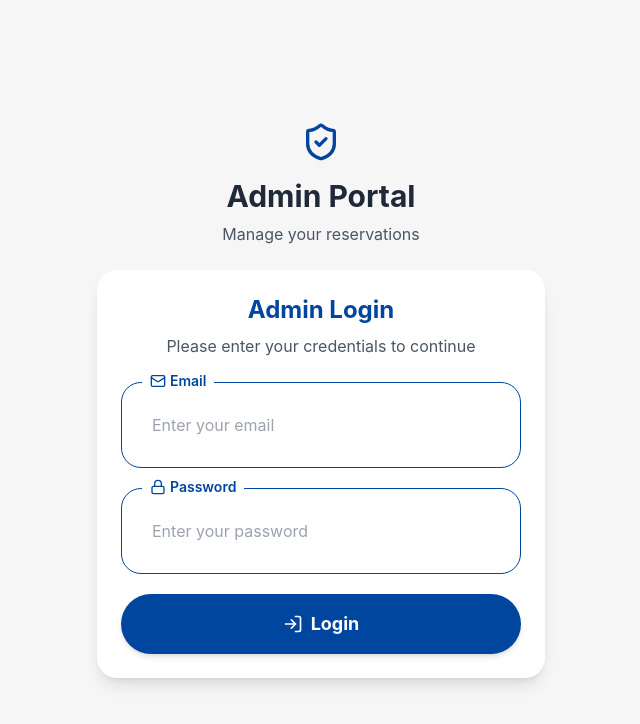
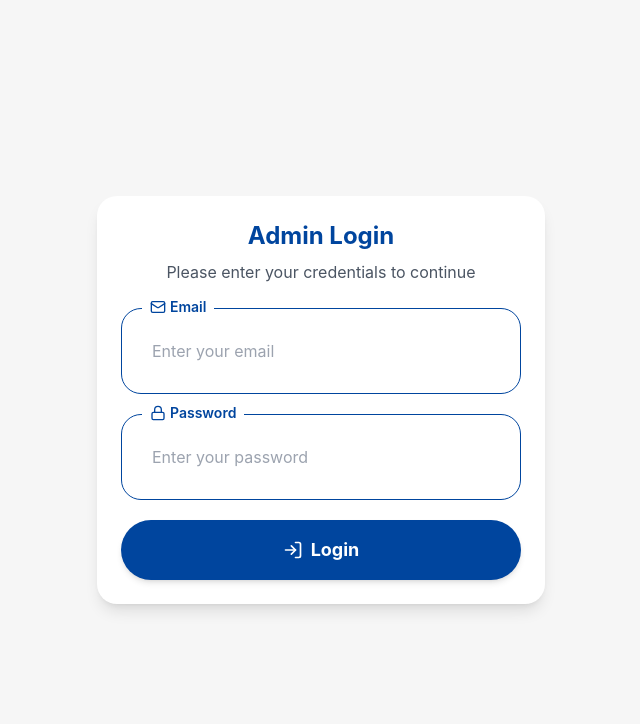
Before and after one commit to imadlahsini/Dr-Alaaeddine-SOUNNY-Ophtalmologue-Inezgane-Agadir, a React (Vite) app: page /admin in a window 1280 px wide. Shown: the top 724 px of the page, without its empty margins (319-959 px from the left). Built offline with nearby package versions, Linux system fonts and the light colour scheme; no server answers.

Commit message:
Remove admin portal header
Removes the admin portal header section, including the title, description, and icon, from the admin login page.

```diff
--- a/src/pages/Admin.tsx
+++ b/src/pages/Admin.tsx
@@ -3,7 +3,7 @@ import React, { useEffect, useState } from 'react';
 import { motion } from 'framer-motion';
 import { useNavigate } from 'react-router-dom';
 import LoginForm from '../components/LoginForm';
-import { ShieldCheck, Loader2 } from 'lucide-react';
+import { Loader2 } from 'lucide-react';
 import { getSession } from '../utils/api';
 import { isAuthenticated, clearAuthState } from '../utils/authUtils';
 
@@ -52,19 +52,6 @@ const Admin = () => {
 
   return (
     <div className="min-h-screen bg-background flex flex-col items-center justify-center px-4 py-6 sm:p-6">
-      <motion.div
-        initial={{ opacity: 0, y: -20 }}
-        animate={{ opacity: 1, y: 0 }}
-        transition={{ duration: 0.5 }}
-        className="mb-4 sm:mb-6 text-center"
-      >
-        <div className="flex items-center justify-center mb-3 sm:mb-4">
-          <ShieldCheck className="h-8 w-8 sm:h-10 sm:w-10 text-primary" />
-        </div>
-        <h1 className="text-2xl sm:text-3xl font-bold text-gray-800 mb-2">Admin Portal</h1>
-        <p className="text-sm sm:text-base text-gray-600">Manage your reservations</p>
-      </motion.div>
-
       <LoginForm />
     </div>
   );
```
